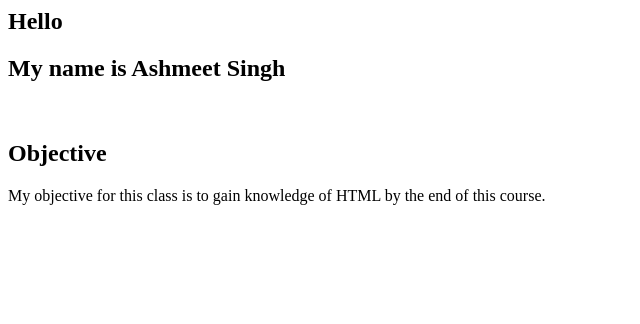
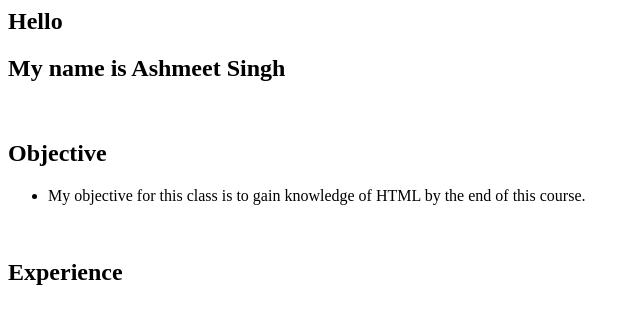
Before and after one commit to Ashmeet-Singh5/Artifact-1, a plain HTML site: page index.html in a window 1280 px wide. Shown: the whole page, without its empty margins (0-640 px from the left). Drawn offline with Linux system fonts and the light colour scheme.

Commit message:
Update index.html

```diff
--- a/index.html
+++ b/index.html
@@ -9,8 +9,13 @@
       <h2> My name is Ashmeet Singh </h2>
     <br>
       <h2> Objective </h2>
-      My objective for this class is to gain knowledge of HTML by the end of this course.
+       <ul>
+         <li> My objective for this class is to gain knowledge of HTML by the end of this course. </li>
+       </ul>
     <br>
+
+      <h2> Experience </h2>
+       <u1>
   </body>
 
 </html>
```
